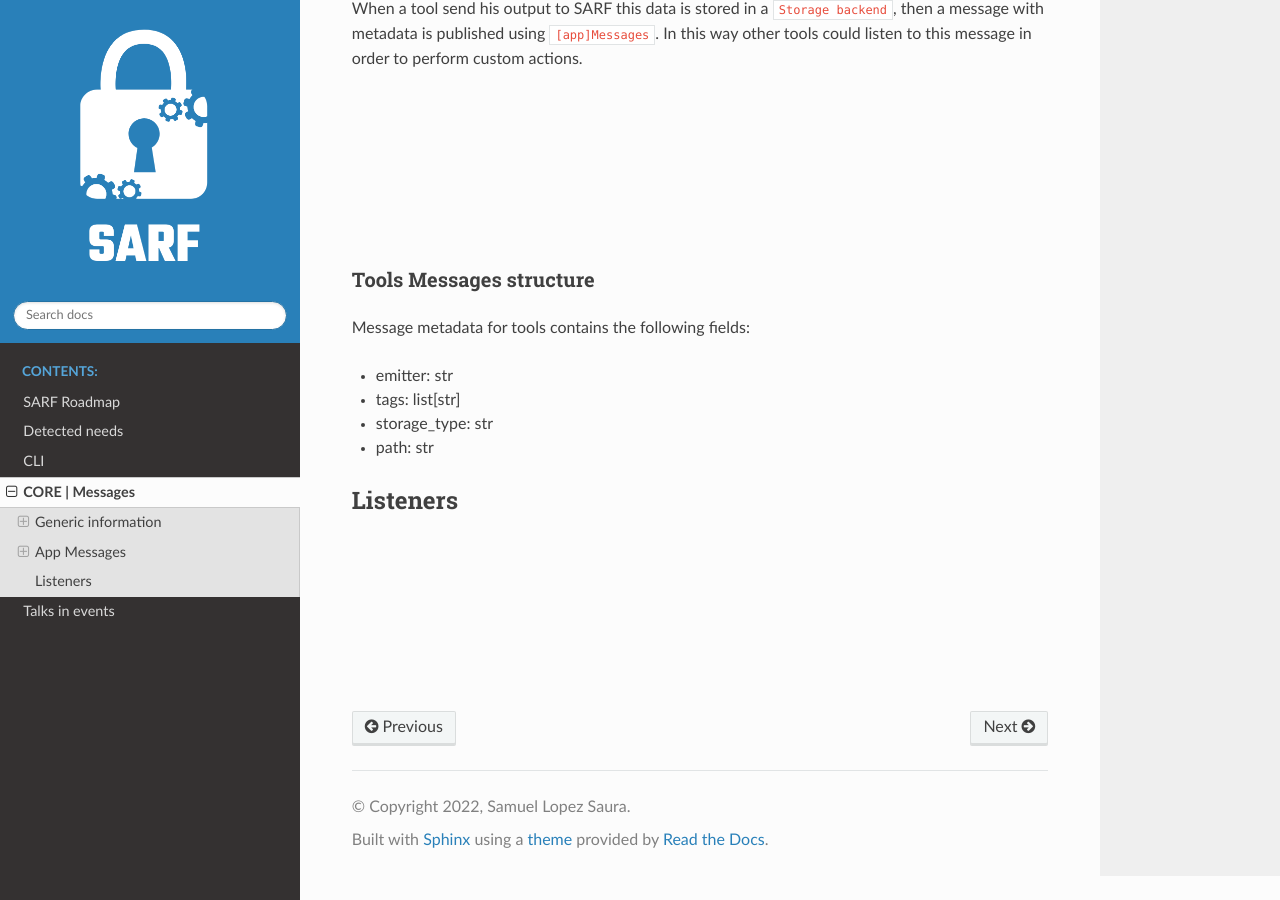
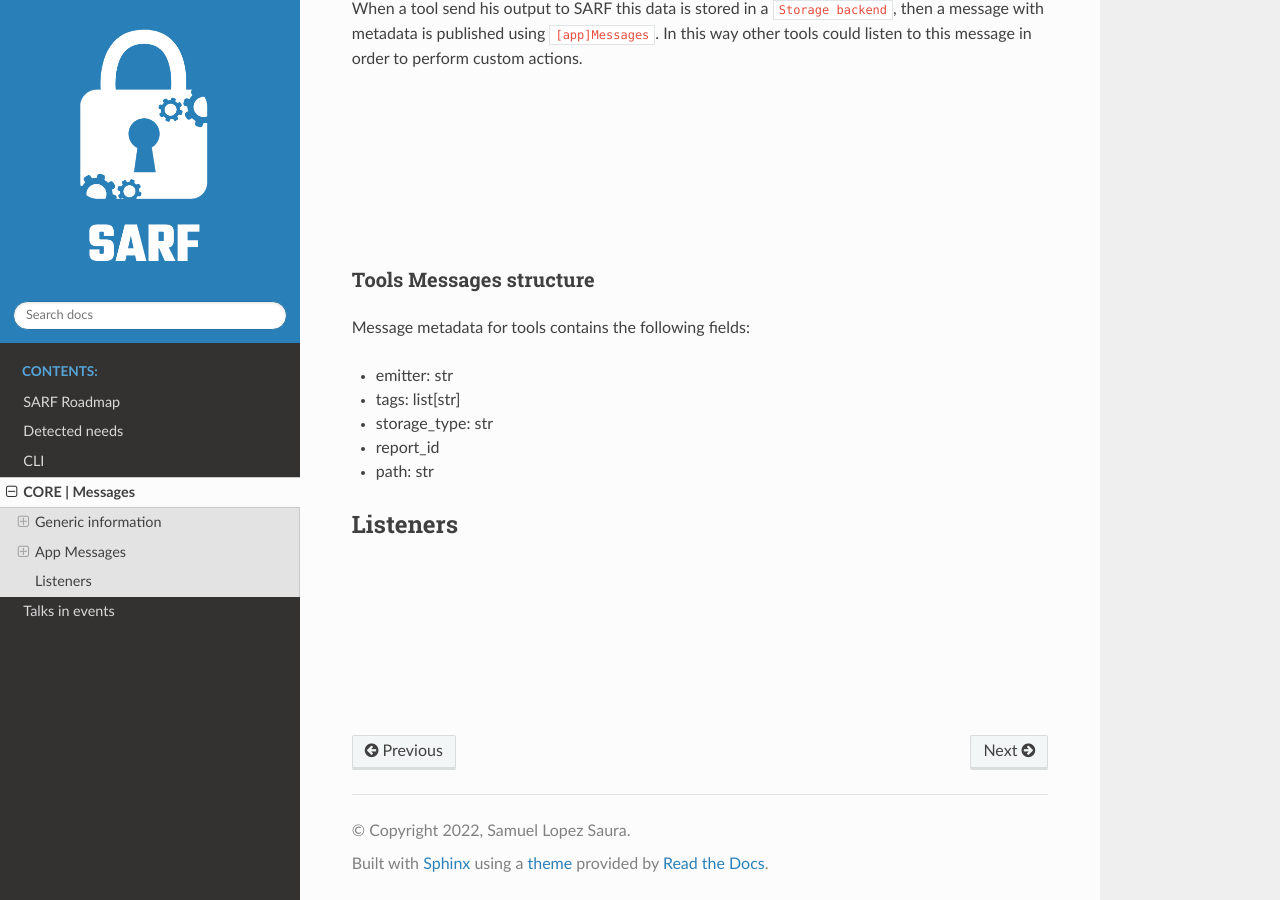
Before and after one commit to elchicodepython/SARF, a Sphinx documentation site: the page built from docs/core/messages.md, in a window 1280 px wide and 900 px high, scrolled down 937 px. Built offline with Sphinx 7.4.7 and the Read the Docs theme 2.0.0, drawn with Linux system fonts in a browser that asks for light colours.

Commit message:
docs: add missing report_id field to tools message structure

```diff
--- a/docs/core/messages.md
+++ b/docs/core/messages.md
@@ -42,6 +42,7 @@ Message metadata for tools contains the following fields:
 - emitter: str
 - tags: list[str]
 - storage_type: str
+- report_id
 - path: str
 
 
```
